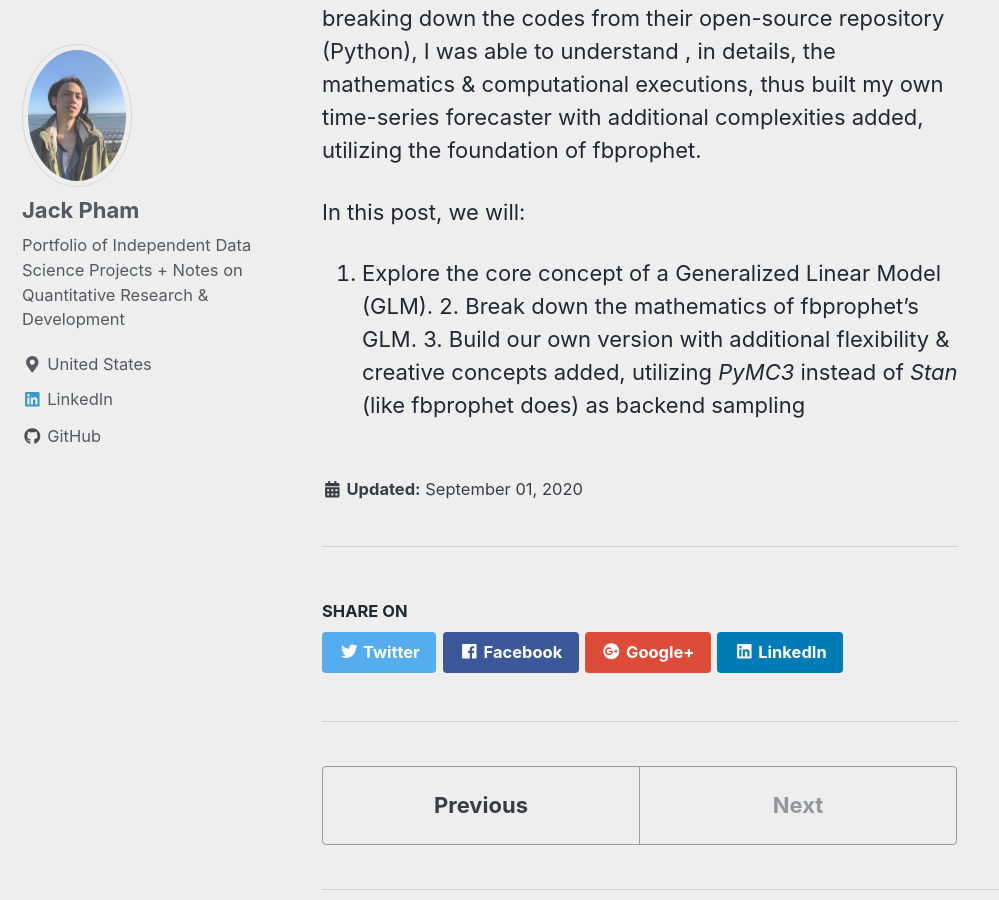
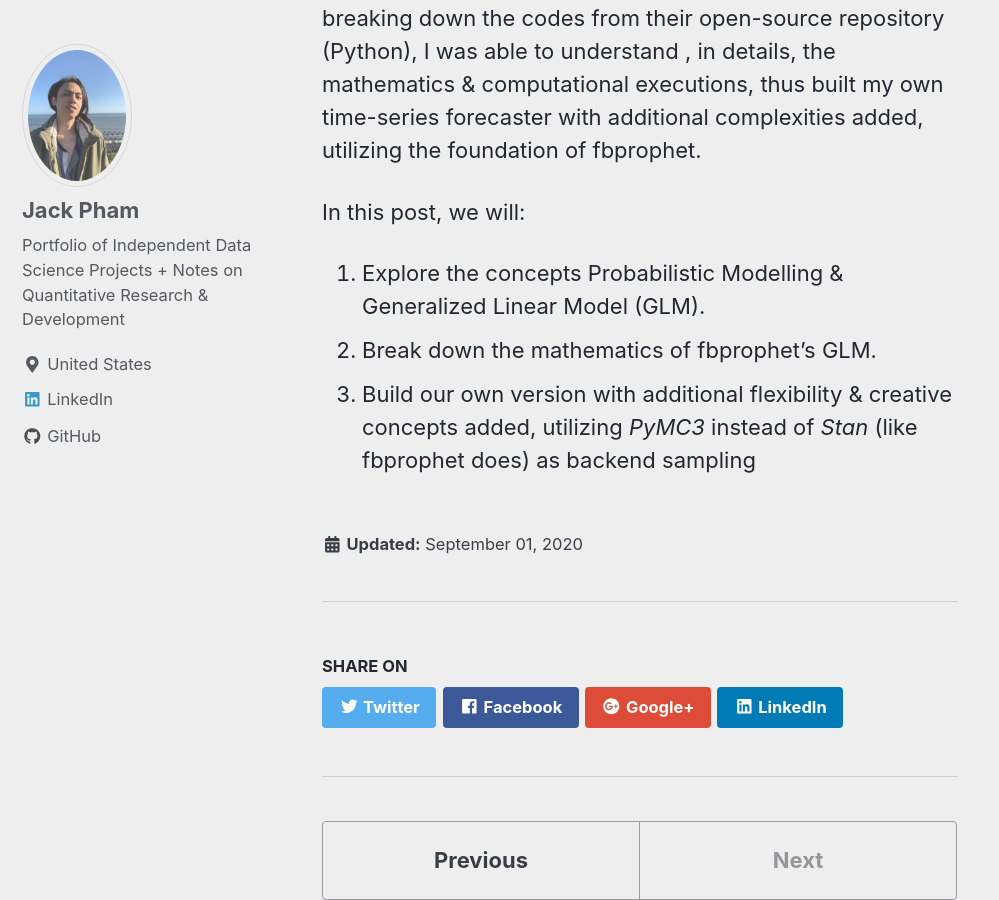
Before and after one commit to jp-quant/jp-quant.github.io, a Jekyll site: the page built from _posts/2020-09-01-timeseries_bayesian_glm.md, in a window 1280 px wide and 900 px high, scrolled down 2897 px. Shown: the whole window, without its empty margins (0-999 px from the left). Built offline with Jekyll 4.4.1, drawn with Linux system fonts in a browser that asks for light colours; nearby versions of some CDN libraries.

Commit message:
_posts/2020-09-01-timeseries_bayesian_glm.md updated from https://stackedit.io/

```diff
--- a/_posts/2020-09-01-timeseries_bayesian_glm.md
+++ b/_posts/2020-09-01-timeseries_bayesian_glm.md
@@ -67,8 +67,10 @@ After spending a month reading their published research paper, conducted by PhD
 
 In this post, we will:
 
-1. Explore the core concept of a Generalized Linear Model (GLM). 2. Break down the mathematics of fbprophet's GLM. 3. Build our own version with additional flexibility & creative concepts added, utilizing *PyMC3* instead of *Stan* (like fbprophet does) as backend sampling
+1. Explore the concepts  Probabilistic Modelling & Generalized Linear Model (GLM).
+2. Break down the mathematics of fbprophet's GLM.
+3. Build our own version with additional flexibility & creative concepts added, utilizing *PyMC3* instead of *Stan* (like fbprophet does) as backend sampling
 
 <!--stackedit_data:
-eyJoaXN0b3J5IjpbLTIwODYxMzYxNDRdfQ==
+eyJoaXN0b3J5IjpbMzE1MTc3MzkwXX0=
 -->
```
